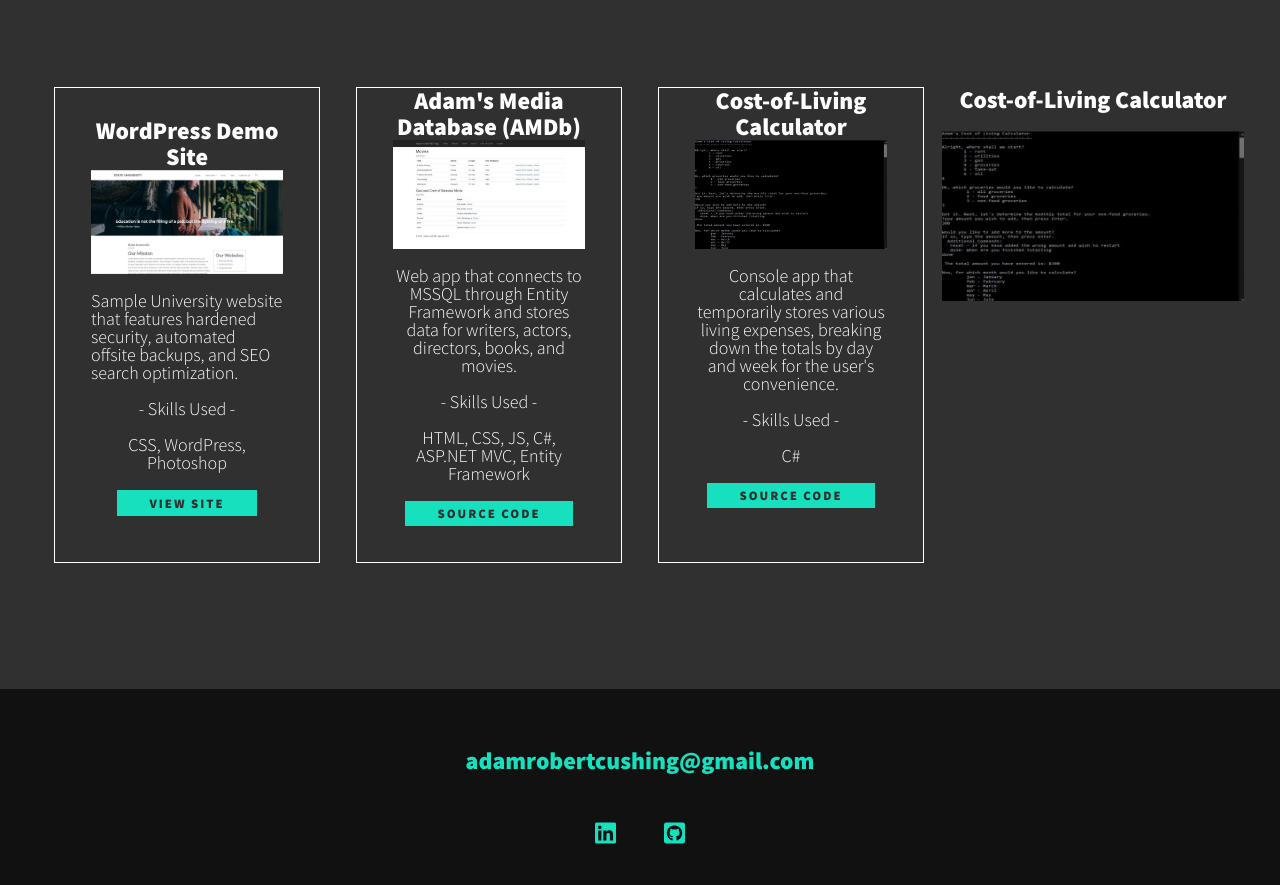
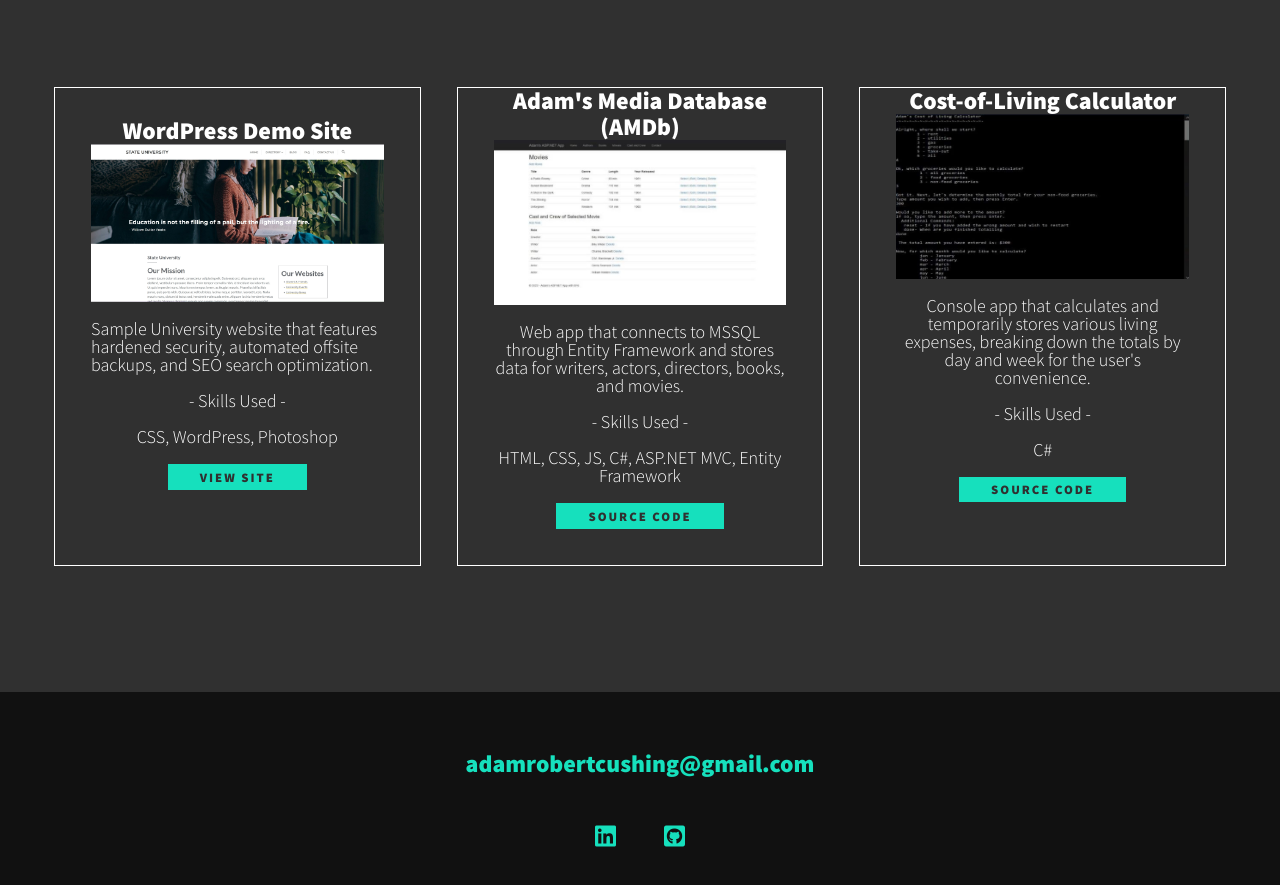
Before and after one commit to arc06e/arc06e.github.io, a plain HTML site: page index.html in a window 1280 px wide. Shown: the part 2586-3471 px from the top of the page. Drawn offline with nearby package versions, Linux system fonts and the light colour scheme.

Commit message:
Update index.html

```diff
--- a/index.html
+++ b/index.html
@@ -168,14 +168,6 @@
           <a href="https://github.com/arc06e/Console-Cost-of-Living-Calculator" class="btn">Source Code</a>
         </div>
 
-        <!--PORTFOLIO ITEM 3-->
-        <div>
-          <h3>Cost-of-Living Calculator</h3>
-          <p></p>
-          <a href="https://github.com/arc06e/Console-Cost-of-Living-Calculator" class="portfolio__item">
-            <img src="images\Calculator.JPG" alt="Screenshot of Calculator App" class="portfolio__img">
-          </a>
-      </div>
 
       </div>
     </section>
```
